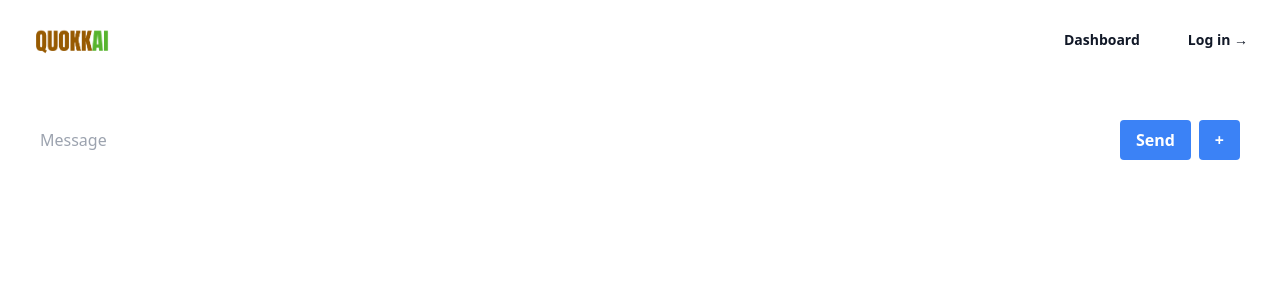
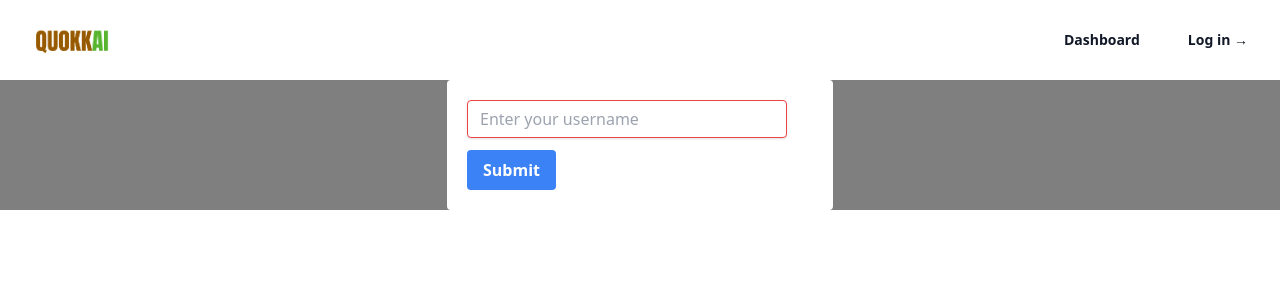
Before and after one commit to RickWangPerth/2024PoliceHacakthon, a Next.js app in the folder frontend/: page /emgerency in a window 1280 px wide. Shown: the top 300 px of the page. Built offline with nearby package versions, Linux system fonts and the light colour scheme.

Commit message:
updated username

```diff
--- a/frontend/components/chat.tsx
+++ b/frontend/components/chat.tsx
@@ -1,13 +1,10 @@
 import React, { useState, useEffect, useRef } from 'react';
 
-interface ChatProps {
-  username: string;
-}
-
-const Chat: React.FC<ChatProps> = ({ username }) => {
+const Chat: React.FC = () => {
   const [ws, setWs] = useState<WebSocket | null>(null);
   const [messages, setMessages] = useState<{ username: string, message: string, timestamp: string, type: 'text' | 'image' | 'audio' }[]>([]);
   const [input, setInput] = useState('');
+  const [username, setUsername] = useState<string | null>(localStorage.getItem('username'));
   const [isAskingUsername, setIsAskingUsername] = useState<boolean>(!username);
   const [isRecording, setIsRecording] = useState(false);
   const mediaRecorder = useRef<MediaRecorder | null>(null);
@@ -90,6 +87,28 @@ const Chat: React.FC<ChatProps> = ({ username }) => {
       });
     }
   };
+
+  const handleUsernameSubmit = () => {
+    localStorage.setItem('username', username!);
+    setIsAskingUsername(false);
+};
+
+if (isAskingUsername) {
+    return (
+        <div className="inset-0 bg-black bg-opacity-50 flex justify-center items-center">
+            <div className="p-5 bg-white rounded">
+                <input
+                    placeholder="Enter your username"
+                    value={username || ''}
+                    onChange={e => setUsername(e.target.value)}
+                    className="input input-bordered w-full max-w-xs shadow appearance-none border border-red-500 rounded py-2 px-3 text-gray-700 mb-3 leading-tight focus:outline-none focus:shadow-outline"
+                />
+                <button onClick={handleUsernameSubmit} className="bg-blue-500 hover:bg-blue-700 text-white font-bold py-2 px-4 rounded focus:outline-none focus:shadow-outline">Submit</button>
+            </div>
+        </div>
+    );
+}
+
 
   return (
     <div className='chatBox h-full flex flex-col'>
--- a/frontend/pages/accident/[id].tsx
+++ b/frontend/pages/accident/[id].tsx
@@ -75,7 +75,7 @@ const AccidentPage: React.FC = () => {
               </div>
               <div className={`tab-pane h-5/6	 ${activeTab === 1 ? 'active' : ''}`}>
                 <h2 className="text-xl font-bold mb-4">Chat</h2>
-                <Chat username="Caller"/>
+                <Chat/>
               </div>
             </div>
         </div>
```
